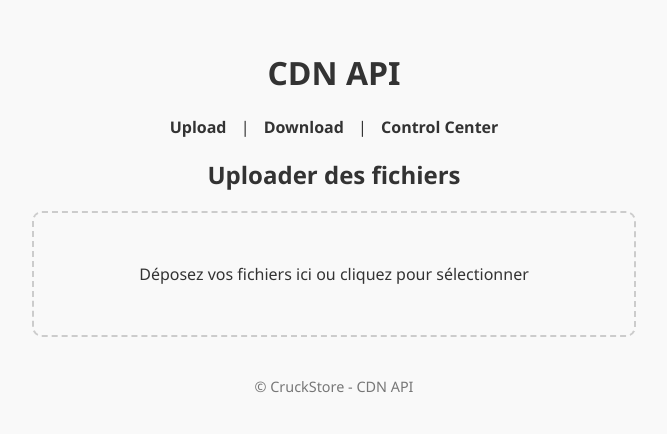
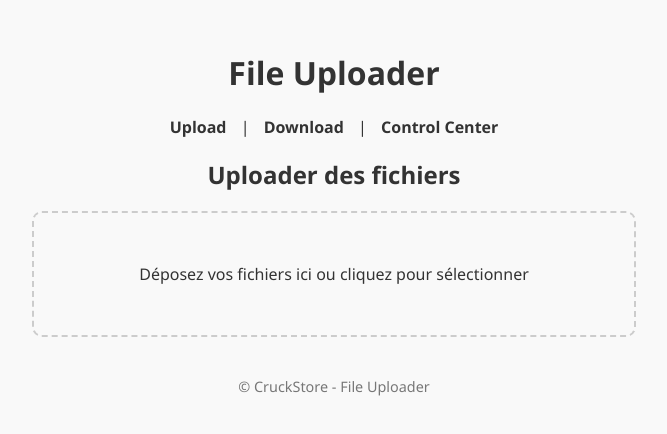
Before and after one commit to CruckStore/Simple-File-Uploader, a React (Vite) app in the folder frontend/: page / in a window 1280 px wide. Shown: the top 434 px of the page, without its empty margins (306-973 px from the left). Built offline with nearby package versions, Linux system fonts and the light colour scheme.

Commit message:
chore: rename project from Simple-CDN to simple-file-uploader and update related text in README and App component

```diff
--- a/frontend/src/App.tsx
+++ b/frontend/src/App.tsx
@@ -8,7 +8,7 @@
   return (
     <div className="container">
       <header>
-        <h1>CDN API</h1>
+        <h1>File Uploader</h1>
         <nav>
           <Link to="/upload">Upload</Link> |{' '}
           <Link to="/download">Download</Link> |{' '}
@@ -23,7 +23,7 @@
           <Route path="*" element={<Upload />} />
         </Routes>
       </main>
-      <footer>&copy; CruckStore - CDN API</footer>
+      <footer>&copy; CruckStore - File Uploader</footer>
     </div>
   );
 };
```
Also changed, not shown: 1 other file (tests, documents, lock files or other folders).
